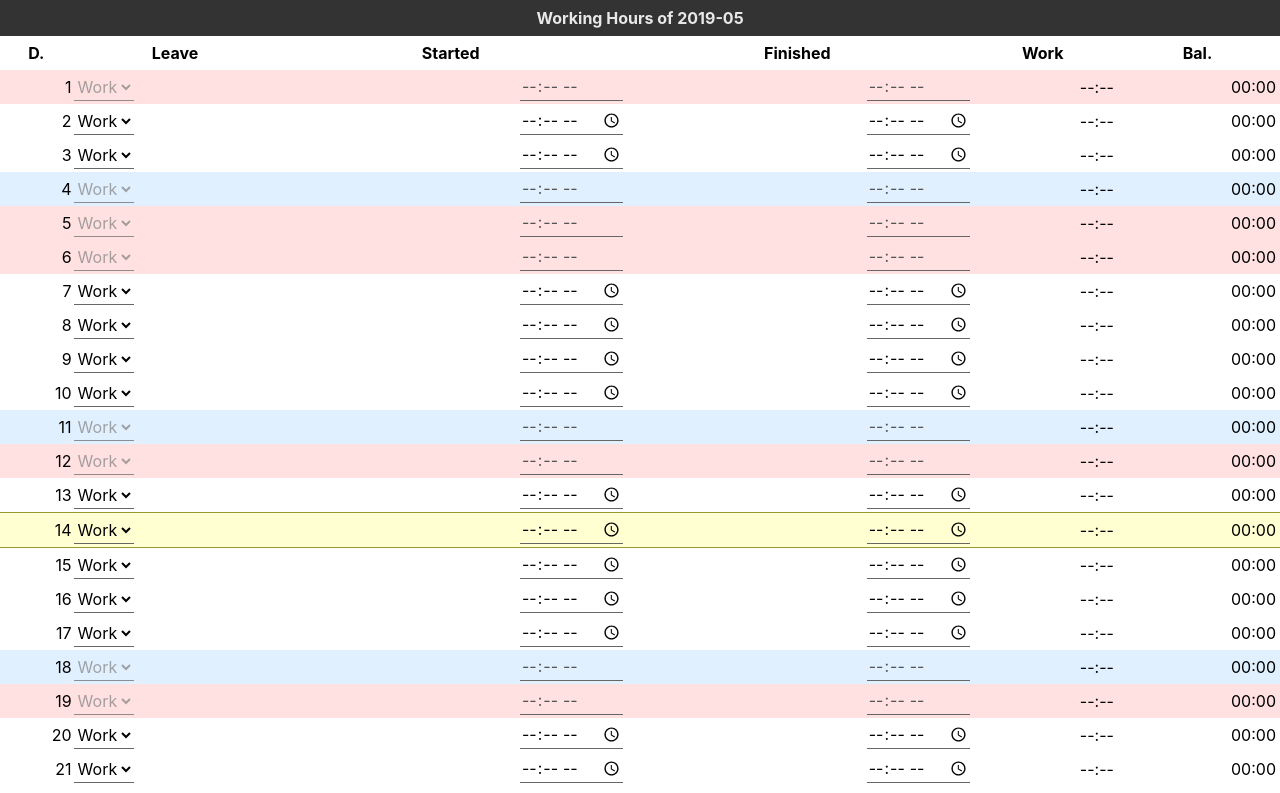
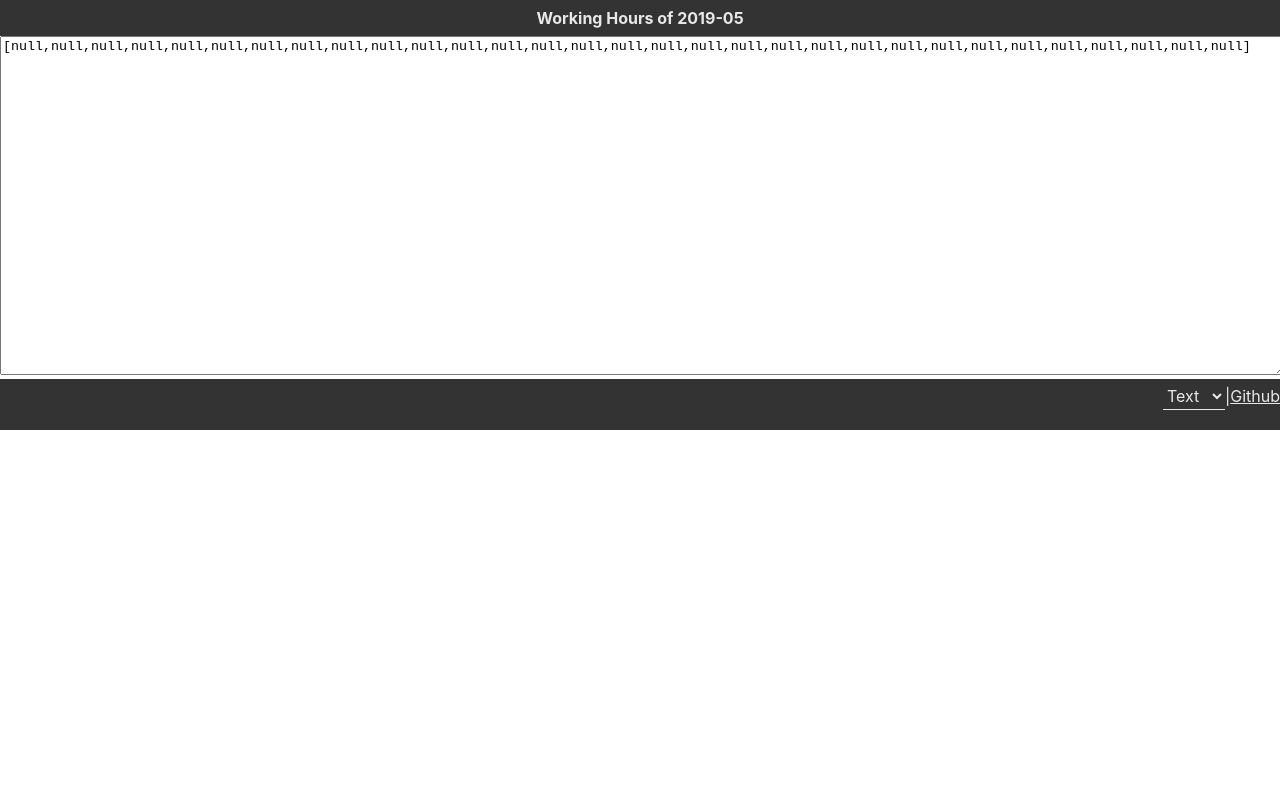
Before and after one commit to leafriend/working-hours, a React (Create React App) app: page / in a window 1280 px wide. Shown: the top 793 px of the page. Built offline with nearby package versions, Linux system fonts and the light colour scheme; the HTML template or start-up script is replaced by a standard one.

Commit message:
Add JsonView

```diff
--- a/src/App.tsx
+++ b/src/App.tsx
@@ -3,6 +3,7 @@ import React, { useState } from 'react';
 import './App.scss';
 import { MonthlyLog } from './MonthlyLog';
 import { Header } from './Header';
+import { JsonView } from './JsonView';
 import { Footer } from './Footer';
 import { Nullable, zerofill } from './lib';
 import { Log, LogSource, toSource, BalanceHolder, LeaveType } from './log/types';
@@ -16,6 +17,7 @@ const HOLIDAYS = [
 ];
 
 const TABLE = MonthlyLog.toString();
+const TEXT = JsonView.toString();
 
 const logsSet: LogsSet = new LocalLogsSet();
 
@@ -41,7 +43,8 @@ const App: React.FC = () => {
   const defaultLogs = convertLogSourcesToLogs(YEAR_MONTH, sources);
   const [logs, setLogs] = useState(defaultLogs);
 
-  const [viewMode, setViewMode] = useState(TABLE);
+  // const [viewMode, setViewMode] = useState(TABLE);
+  const [viewMode, setViewMode] = useState(TEXT);
 
   function handleLogsChange(source: LogSource) {
     const date = parseInt(source.date.substring(8), 10);
@@ -62,12 +65,33 @@ const App: React.FC = () => {
         yearMonth={YEAR_MONTH}
       />
       <article>
+        {(() => {
+          switch (viewMode) {
+            case TABLE:
+              return (
                 <MonthlyLog
                   yearMonth={YEAR_MONTH}
                   holidays={HOLIDAYS}
                   logs={logs}
                   onLogsChange={handleLogsChange}
                 />
+              );
+            case TEXT:
+              return (
+                <JsonView
+                  logs={logs}
+                  onLogsChange={sources => {
+                    const newLogs = convertLogSourcesToLogs(YEAR_MONTH, sources);
+                    setLogs(newLogs);
+                    logsSet.setLogSources(YEAR_MONTH, newLogs);
+                  }}
+                />
+              );
+            default:
+              return null;
+          }
+
+        })()}
       </article>
       <Footer
         viewMode={viewMode}
--- a/src/Footer.tsx
+++ b/src/Footer.tsx
@@ -2,8 +2,10 @@ import React, { useState } from 'react';
 
 import './Footer.scss';
 import { MonthlyLog } from './MonthlyLog';
+import { JsonView } from './JsonView';
 
 const TABLE = MonthlyLog.toString();
+const TEXT = JsonView.toString();
 
 export interface FooterProps {
   viewMode: string;
@@ -18,6 +20,7 @@ export const Footer: React.FC<FooterProps> = props => {
         onChange={e => props.handleViewModeChange(e.target.value)}
       >
         <option value={TABLE}>Table</option>
+        <option value={TEXT}>Text</option>
       </select>
       |
       <a
--- /dev/null
+++ b/src/JsonView.scss
@@ -0,0 +1,4 @@
+textarea.json-view {
+  width: 100%;
+  height: 25em;
+}
--- /dev/null
+++ b/src/JsonView.tsx
@@ -0,0 +1,24 @@
+import React from 'react';
+
+import './JsonView.scss';
+import { DailyLog } from './DailyLog';
+import { Log, LogSource, toSource } from './log/types';
+import { Nullable } from './lib';
+
+export interface JsonViewProps {
+  logs: Log[];
+  onLogsChange: (sources: Nullable<LogSource>[]) => void,
+}
+
+export const JsonView: React.FC<JsonViewProps> = props => {
+  const sources = props.logs.map(toSource);
+  return (
+    <textarea
+      className="json-view"
+      value={JSON.stringify(sources)}
+      onChange={e => props.onLogsChange(JSON.parse(e.target.value))}
+    />
+  );
+};
+
+JsonView.toString = () => 'JsonView';
```
Lines whose indentation alone changed are shown as unchanged.
